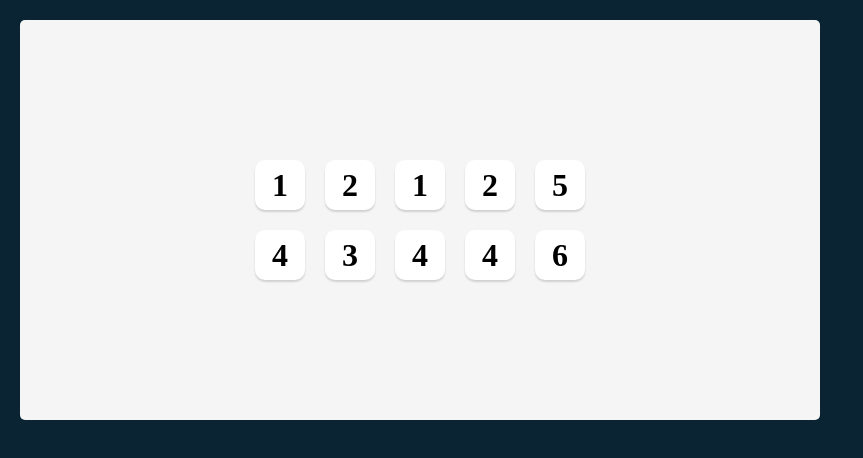
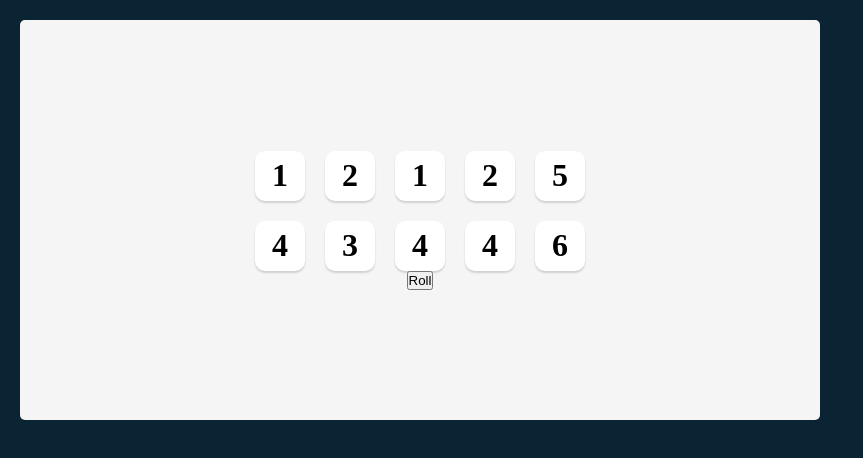
Before and after one commit to abulyousuf/tenzies, a React (Create React App) app: page / in a window 1280 px wide. Shown: the top 458 px of the page, without its empty margins (0-863 px from the left). Built offline with nearby package versions, Linux system fonts and the light colour scheme.

Commit message:
Create a roll dice button

```diff
--- a/src/App.js
+++ b/src/App.js
@@ -15,6 +15,10 @@ const App = () => {
 
   const [dice, setDice] = useState(allNewDice());
 
+  const rollDice = () => {
+    setDice(allNewDice());
+  };
+
   const diceElements = dice.map((die, index) => (
     <Die key={index} value={die} />
   ));
@@ -22,6 +26,7 @@ const App = () => {
   return (
     <main>
       <div className="dice-container">{diceElements}</div>
+      <button onClick={rollDice}>Roll</button>
     </main>
   );
 };
```
